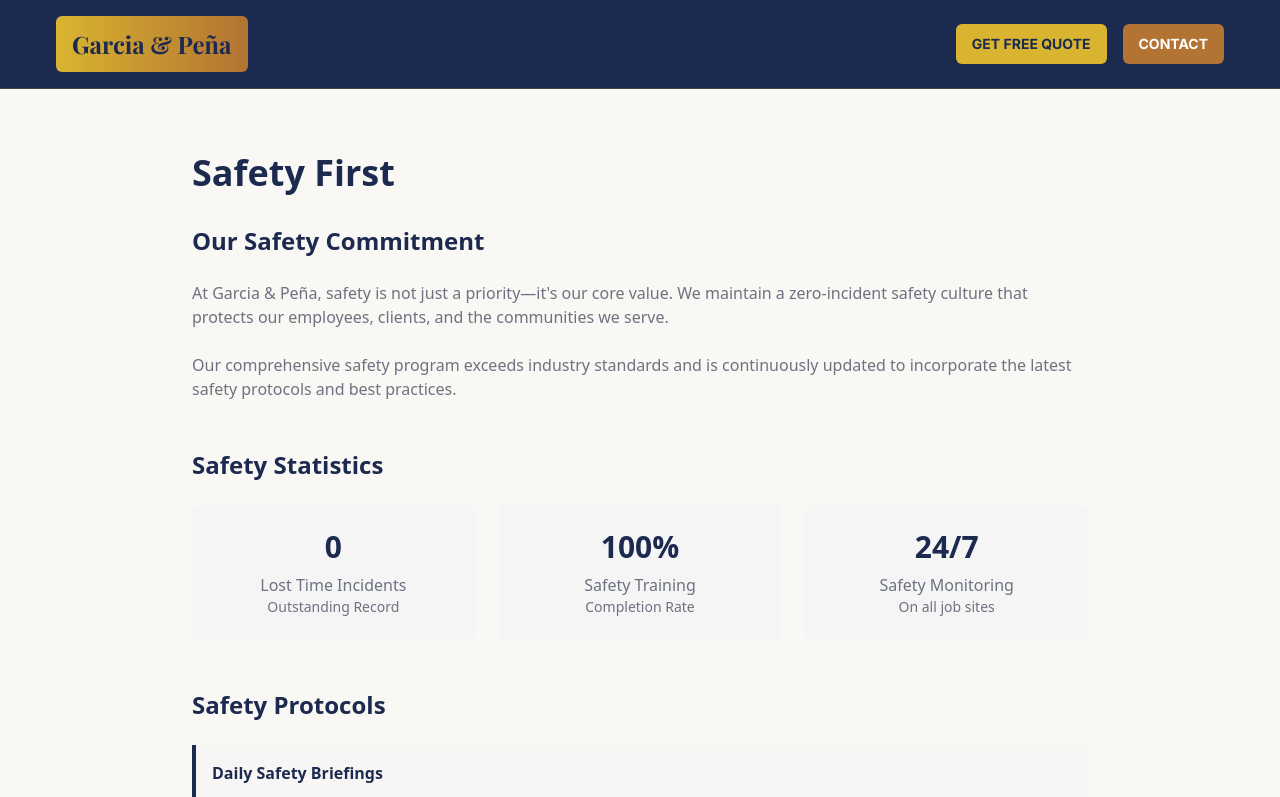
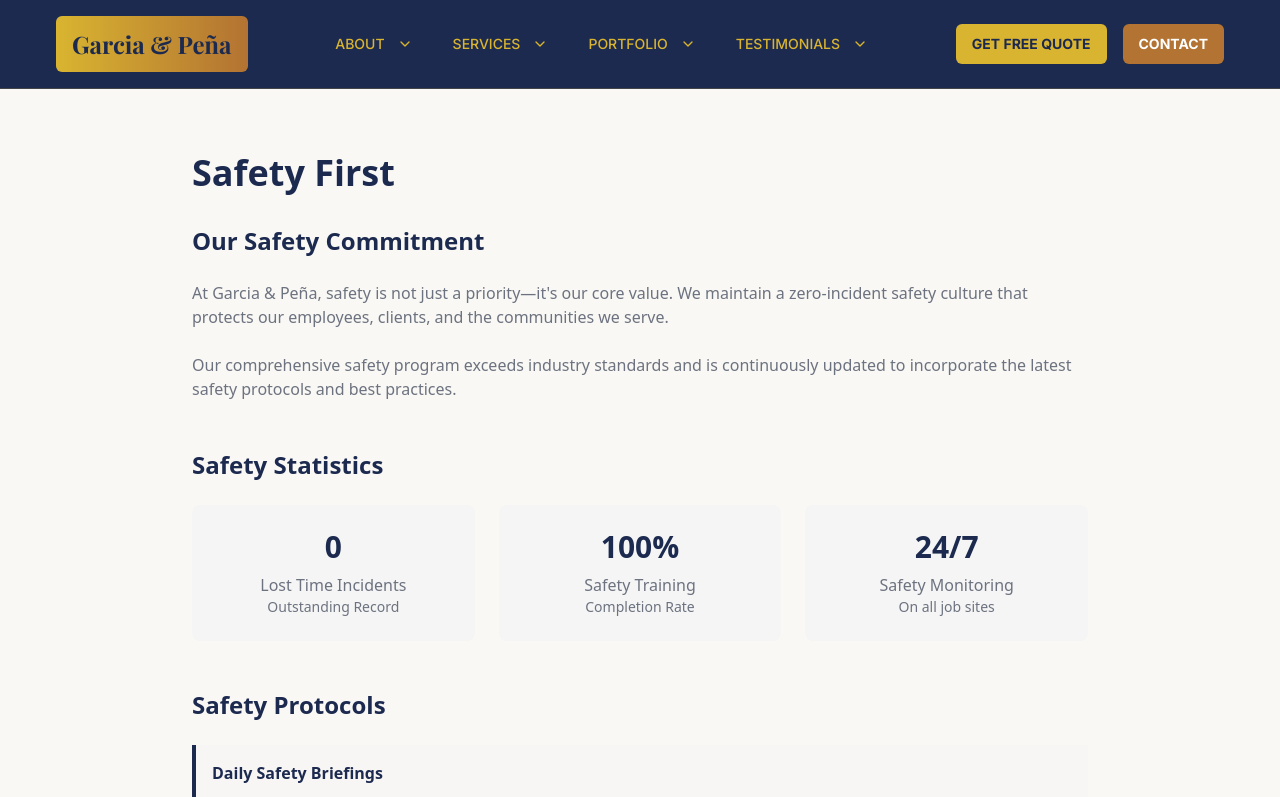
Before and after one commit to TheCoding10/agro-inspiration-studio, a React (Vite) app: page /about/safety in a window 1280 px wide. Shown: the top 797 px of the page. Built offline with nearby package versions, Linux system fonts and the light colour scheme.

Commit message:
Fix: Navigation menu still not visible

```diff
--- a/src/components/Header.tsx
+++ b/src/components/Header.tsx
@@ -1,19 +1,18 @@
 import { Button } from "@/components/ui/button";
 import {
-  NavigationMenu,
-  NavigationMenuContent,
-  NavigationMenuItem,
-  NavigationMenuLink,
-  NavigationMenuList,
-  NavigationMenuTrigger,
-} from "@/components/ui/navigation-menu";
+  DropdownMenu,
+  DropdownMenuContent,
+  DropdownMenuItem,
+  DropdownMenuTrigger,
+} from "@/components/ui/dropdown-menu";
 import { Sheet, SheetContent, SheetTrigger } from "@/components/ui/sheet";
 import { Collapsible, CollapsibleContent, CollapsibleTrigger } from "@/components/ui/collapsible";
-import { Link } from "react-router-dom";
+import { Link, useNavigate } from "react-router-dom";
 import { Menu, ChevronDown } from "lucide-react";
 import { useState } from "react";
 
 const Header = () => {
+  const navigate = useNavigate();
   const [isOpen, setIsOpen] = useState(false);
   const [aboutOpen, setAboutOpen] = useState(false);
   const [servicesOpen, setServicesOpen] = useState(false);
@@ -33,109 +32,87 @@ const Header = () => {
         </div>
 
         {/* Navigation */}
-        <NavigationMenu className="hidden md:flex">
-          <NavigationMenuList>
-            <NavigationMenuItem>
-              <NavigationMenuTrigger className="text-secondary-foreground hover:text-primary transition-colors font-medium bg-transparent">
-                ABOUT
-              </NavigationMenuTrigger>
-              <NavigationMenuContent>
-                <div className="grid w-48 gap-2 p-4">
-                  <NavigationMenuLink asChild>
-                    <Link to="/about/overview" className="block select-none rounded-md p-3 leading-none no-underline outline-none transition-colors hover:bg-luxury-gold/20 text-luxury-navy font-medium">
+        <nav className="hidden md:flex items-center gap-2">
+          {/* About Dropdown */}
+          <DropdownMenu>
+            <DropdownMenuTrigger asChild>
+              <Button variant="ghost" className="text-secondary hover:text-primary transition-colors font-medium font-inter">
+                ABOUT <ChevronDown className="ml-1 h-4 w-4" />
+              </Button>
+            </DropdownMenuTrigger>
+            <DropdownMenuContent className="w-56 bg-white border-2 border-luxury-gold shadow-xl">
+              <DropdownMenuItem onClick={() => navigate('/about/overview')} className="cursor-pointer hover:bg-luxury-gold/20 text-luxury-navy font-medium">
                 OVERVIEW
-                    </Link>
-                  </NavigationMenuLink>
-                  <NavigationMenuLink asChild>
-                    <Link to="/about/safety" className="block select-none rounded-md p-3 leading-none no-underline outline-none transition-colors hover:bg-luxury-gold/20 text-luxury-navy font-medium">
+              </DropdownMenuItem>
+              <DropdownMenuItem onClick={() => navigate('/about/safety')} className="cursor-pointer hover:bg-luxury-gold/20 text-luxury-navy font-medium">
                 SAFETY
-                    </Link>
-                  </NavigationMenuLink>
-                  <NavigationMenuLink asChild>
-                    <Link to="/about/why-choose-us" className="block select-none rounded-md p-3 leading-none no-underline outline-none transition-colors hover:bg-luxury-gold/20 text-luxury-navy font-medium">
+              </DropdownMenuItem>
+              <DropdownMenuItem onClick={() => navigate('/about/why-choose-us')} className="cursor-pointer hover:bg-luxury-gold/20 text-luxury-navy font-medium">
                 WHY CHOOSE US
-                    </Link>
-                  </NavigationMenuLink>
-                </div>
-              </NavigationMenuContent>
-            </NavigationMenuItem>
+              </DropdownMenuItem>
+            </DropdownMenuContent>
+          </DropdownMenu>
 
-            <NavigationMenuItem>
-              <NavigationMenuTrigger className="text-secondary-foreground hover:text-primary transition-colors font-medium bg-transparent">
-                SERVICES
-              </NavigationMenuTrigger>
-              <NavigationMenuContent>
-                <div className="grid w-48 gap-2 p-4">
-                  <NavigationMenuLink asChild>
-                    <Link to="/services/kitchen-remodeling" className="block select-none rounded-md p-3 leading-none no-underline outline-none transition-colors hover:bg-luxury-gold/20 text-luxury-navy font-medium">
+          {/* Services Dropdown */}
+          <DropdownMenu>
+            <DropdownMenuTrigger asChild>
+              <Button variant="ghost" className="text-secondary hover:text-primary transition-colors font-medium font-inter">
+                SERVICES <ChevronDown className="ml-1 h-4 w-4" />
+              </Button>
+            </DropdownMenuTrigger>
+            <DropdownMenuContent className="w-56 bg-white border-2 border-luxury-gold shadow-xl">
+              <DropdownMenuItem onClick={() => navigate('/services/kitchen-remodeling')} className="cursor-pointer hover:bg-luxury-gold/20 text-luxury-navy font-medium">
                 KITCHEN REMODELING
-                    </Link>
-                  </NavigationMenuLink>
-                  <NavigationMenuLink asChild>
-                    <Link to="/services/bathroom-renovation" className="block select-none rounded-md p-3 leading-none no-underline outline-none transition-colors hover:bg-luxury-gold/20 text-luxury-navy font-medium">
+              </DropdownMenuItem>
+              <DropdownMenuItem onClick={() => navigate('/services/bathroom-renovation')} className="cursor-pointer hover:bg-luxury-gold/20 text-luxury-navy font-medium">
                 BATHROOM RENOVATION
-                    </Link>
-                  </NavigationMenuLink>
-                  <NavigationMenuLink asChild>
-                    <Link to="/services/home-additions" className="block select-none rounded-md p-3 leading-none no-underline outline-none transition-colors hover:bg-luxury-gold/20 text-luxury-navy font-medium">
+              </DropdownMenuItem>
+              <DropdownMenuItem onClick={() => navigate('/services/home-additions')} className="cursor-pointer hover:bg-luxury-gold/20 text-luxury-navy font-medium">
                 HOME ADDITIONS
-                    </Link>
-                  </NavigationMenuLink>
-                  <NavigationMenuLink asChild>
-                    <Link to="/services/commercial-buildouts" className="block select-none rounded-md p-3 leading-none no-underline outline-none transition-colors hover:bg-luxury-gold/20 text-luxury-navy font-medium">
+              </DropdownMenuItem>
+              <DropdownMenuItem onClick={() => navigate('/services/commercial-buildouts')} className="cursor-pointer hover:bg-luxury-gold/20 text-luxury-navy font-medium">
                 COMMERCIAL BUILD-OUTS
-                    </Link>
-                  </NavigationMenuLink>
-                  <NavigationMenuLink asChild>
-                    <Link to="/services/site-development" className="block select-none rounded-md p-3 leading-none no-underline outline-none transition-colors hover:bg-luxury-gold/20 text-luxury-navy font-medium">
+              </DropdownMenuItem>
+              <DropdownMenuItem onClick={() => navigate('/services/site-development')} className="cursor-pointer hover:bg-luxury-gold/20 text-luxury-navy font-medium">
                 SITE DEVELOPMENT
-                    </Link>
-                  </NavigationMenuLink>
-                  <NavigationMenuLink asChild>
-                    <Link to="/services/demolition" className="block select-none rounded-md p-3 leading-none no-underline outline-none transition-colors hover:bg-luxury-gold/20 text-luxury-navy font-medium">
+              </DropdownMenuItem>
+              <DropdownMenuItem onClick={() => navigate('/services/demolition')} className="cursor-pointer hover:bg-luxury-gold/20 text-luxury-navy font-medium">
                 DEMOLITION
-                    </Link>
-                  </NavigationMenuLink>
-                </div>
-              </NavigationMenuContent>
-            </NavigationMenuItem>
+              </DropdownMenuItem>
+            </DropdownMenuContent>
+          </DropdownMenu>
 
-            <NavigationMenuItem>
-              <NavigationMenuTrigger className="text-secondary-foreground hover:text-primary transition-colors font-medium bg-transparent">
-                PORTFOLIO
-              </NavigationMenuTrigger>
-              <NavigationMenuContent>
-                <div className="grid w-48 gap-2 p-4">
-                  <NavigationMenuLink asChild>
-                    <Link to="/portfolio/projects" className="block select-none rounded-md p-3 leading-none no-underline outline-none transition-colors hover:bg-luxury-gold/20 text-luxury-navy font-medium">
+          {/* Portfolio Dropdown */}
+          <DropdownMenu>
+            <DropdownMenuTrigger asChild>
+              <Button variant="ghost" className="text-secondary hover:text-primary transition-colors font-medium font-inter">
+                PORTFOLIO <ChevronDown className="ml-1 h-4 w-4" />
+              </Button>
+            </DropdownMenuTrigger>
+            <DropdownMenuContent className="w-56 bg-white border-2 border-luxury-gold shadow-xl">
+              <DropdownMenuItem onClick={() => navigate('/portfolio/projects')} className="cursor-pointer hover:bg-luxury-gold/20 text-luxury-navy font-medium">
                 PROJECTS
-                    </Link>
-                  </NavigationMenuLink>
-                  <NavigationMenuLink asChild>
-                    <Link to="/portfolio/gallery" className="block select-none rounded-md p-3 leading-none no-underline outline-none transition-colors hover:bg-luxury-gold/20 text-luxury-navy font-medium">
+              </DropdownMenuItem>
+              <DropdownMenuItem onClick={() => navigate('/portfolio/gallery')} className="cursor-pointer hover:bg-luxury-gold/20 text-luxury-navy font-medium">
                 GALLERY
-                    </Link>
-                  </NavigationMenuLink>
-                </div>
-              </NavigationMenuContent>
-            </NavigationMenuItem>
+              </DropdownMenuItem>
+            </DropdownMenuContent>
+          </DropdownMenu>
 
-            <NavigationMenuItem>
-              <NavigationMenuTrigger className="text-secondary-foreground hover:text-primary transition-colors font-medium bg-transparent">
-                TESTIMONIALS
-              </NavigationMenuTrigger>
-              <NavigationMenuContent>
-                <div className="grid w-48 gap-2 p-4">
-                  <NavigationMenuLink asChild>
-                    <Link to="/testimonials/client-reviews" className="block select-none rounded-md p-3 leading-none no-underline outline-none transition-colors hover:bg-luxury-gold/20 text-luxury-navy font-medium">
+          {/* Testimonials Dropdown */}
+          <DropdownMenu>
+            <DropdownMenuTrigger asChild>
+              <Button variant="ghost" className="text-secondary hover:text-primary transition-colors font-medium font-inter">
+                TESTIMONIALS <ChevronDown className="ml-1 h-4 w-4" />
+              </Button>
+            </DropdownMenuTrigger>
+            <DropdownMenuContent className="w-56 bg-white border-2 border-luxury-gold shadow-xl">
+              <DropdownMenuItem onClick={() => navigate('/testimonials/client-reviews')} className="cursor-pointer hover:bg-luxury-gold/20 text-luxury-navy font-medium">
                 CLIENT REVIEWS
-                    </Link>
-                  </NavigationMenuLink>
-                </div>
-              </NavigationMenuContent>
-            </NavigationMenuItem>
-          </NavigationMenuList>
-        </NavigationMenu>
+              </DropdownMenuItem>
+            </DropdownMenuContent>
+          </DropdownMenu>
+        </nav>
 
         {/* Action Buttons */}
         <div className="flex items-center space-x-4">
```
Lines whose indentation alone changed are shown as unchanged.
